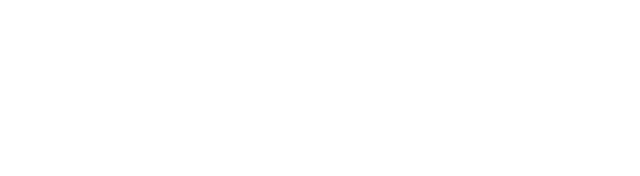
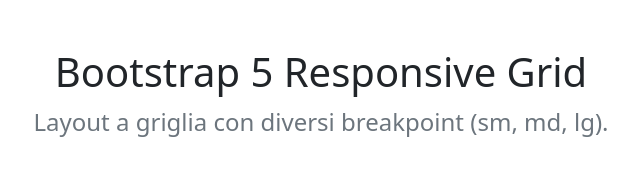
Before and after one commit to dpalexandru/htmlcss-bootstrap-layout, a plain HTML site: page index.html in a window 1280 px wide. Shown: the whole page, without its empty margins (319-959 px from the left). Drawn offline with nearby package versions, Linux system fonts and the light colour scheme.

Commit message:
[add]header and header styile whith bootstrap

```diff
--- a/index.html
+++ b/index.html
@@ -10,6 +10,31 @@
 </head>
 
 <body>
+  <div class="container">
+    <!--Header-->
+    <header>
+      <div class="row">
+        <div class="col-12">
+          <div class="text-center mt-5">
+            <h1>Bootstrap 5 Responsive Grid</h1>
+            <p class="fs-4 text-secondary">Layout a griglia con diversi breakpoint (sm, md, lg).</p>
+          </div>
+        </div>
+      </div>
+  </div>
+
+  </header>
+
+  <!--Main-->
+  <main>
+
+  </main>
+
+  <!--Footer-->
+  <footer>
+
+  </footer>
+  </div>
 
 </body>
 
```
